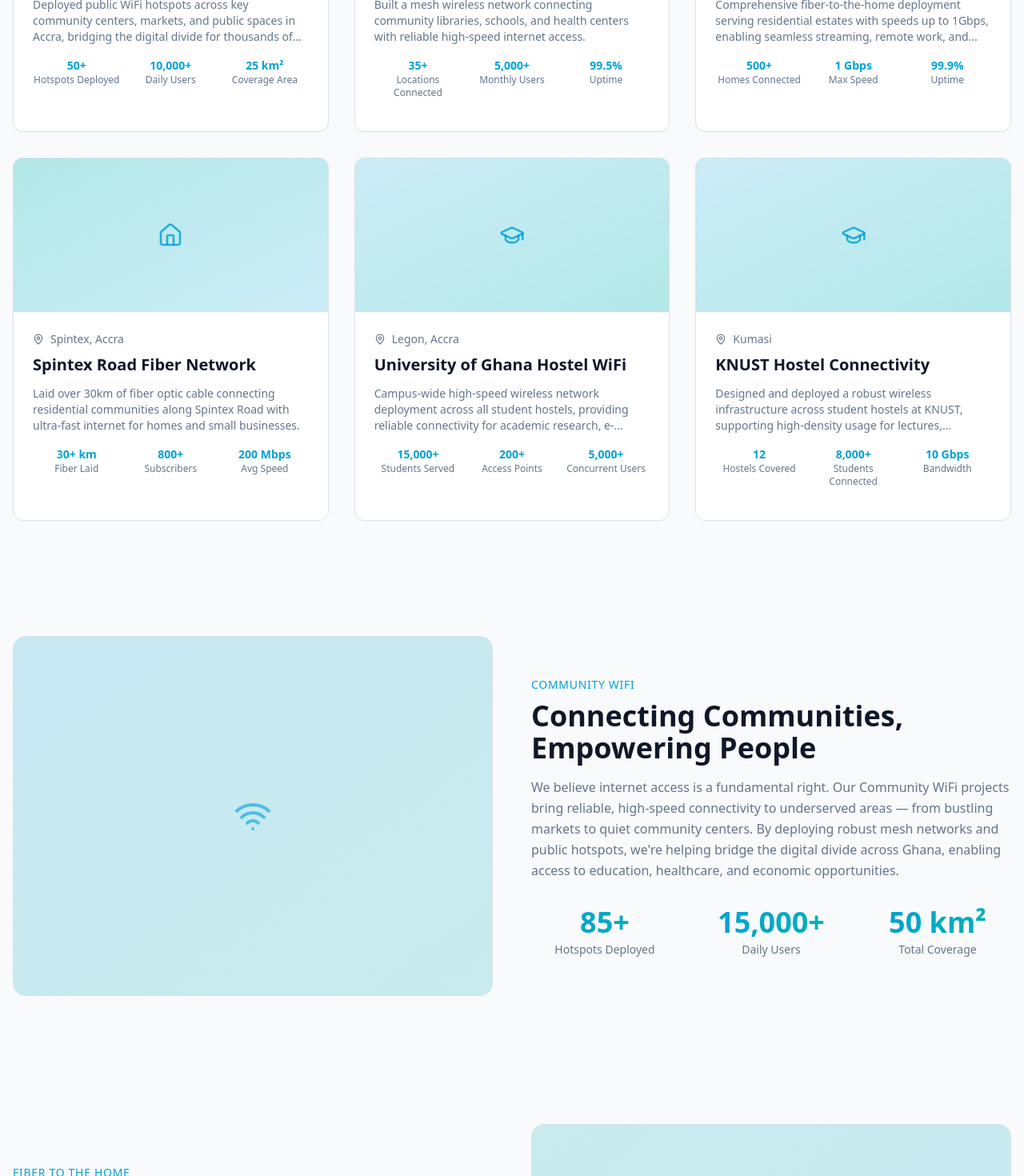
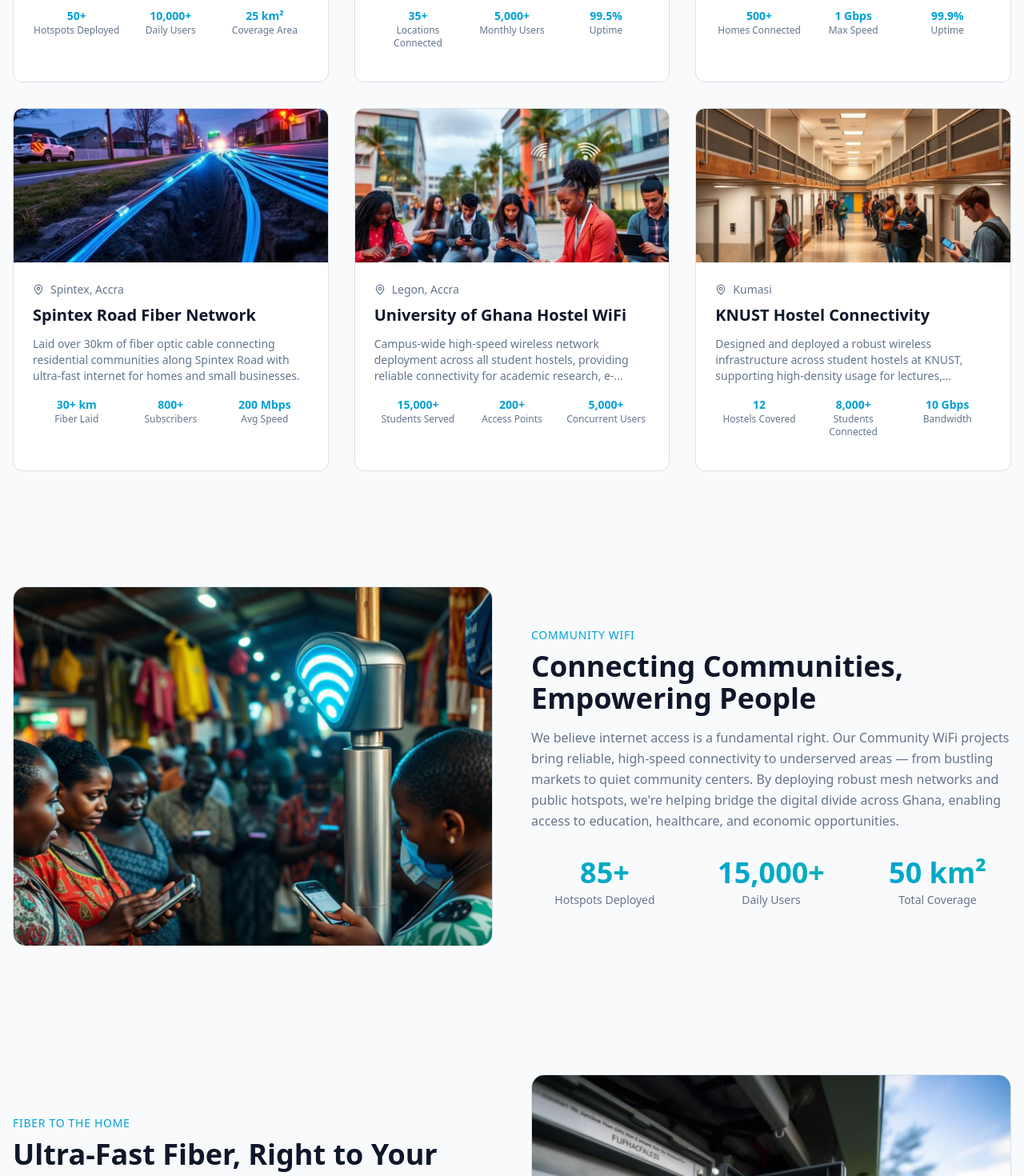
Before and after one commit to kingbello-tech/iklick-ghana-connect, a React (Vite) app: page /projects in a window 1280 px wide. Shown: the part 880-2350 px from the top of the page at 80% size. Built offline with nearby package versions, Linux system fonts and the light colour scheme; the HTML template or start-up script is replaced by a standard one.

Commit message:
Add project images to cards
Co-authored-by: kingbello-tech <194913034+kingbello-tech@users.noreply.github.com>

```diff
--- a/src/pages/Projects.tsx
+++ b/src/pages/Projects.tsx
@@ -1,8 +1,18 @@
 import { useState, useEffect, useRef } from "react";
-import { Wifi, Home, GraduationCap, MapPin, Users, Signal, ArrowRight, ChevronRight } from "lucide-react";
+import { MapPin, ArrowRight, ChevronRight } from "lucide-react";
 import { Button } from "@/components/ui/button";
 import Navbar from "@/components/Navbar";
 import Footer from "@/components/Footer";
+
+import projectCommunityWifi from "@/assets/project-community-wifi.jpg";
+import projectCommunityMesh from "@/assets/project-community-mesh.jpg";
+import projectFtth from "@/assets/project-ftth.jpg";
+import projectFiberNetwork from "@/assets/project-fiber-network.jpg";
+import projectUniversityWifi from "@/assets/project-university-wifi.jpg";
+import projectHostelWifi from "@/assets/project-hostel-wifi.jpg";
+import featuredCommunity from "@/assets/project-featured-community.jpg";
+import featuredFtth from "@/assets/project-featured-ftth.jpg";
+import featuredUniversity from "@/assets/project-featured-university.jpg";
 
 interface Project {
   id: number;
@@ -11,87 +21,45 @@ interface Project {
   location: string;
   description: string;
   stats: { label: string; value: string }[];
-  icon: React.ReactNode;
+  image: string;
 }
 
 const projects: Project[] = [
   {
-    id: 1,
-    title: "Accra Community Hotspots",
-    category: "community",
-    location: "Greater Accra Region",
+    id: 1, title: "Accra Community Hotspots", category: "community", location: "Greater Accra Region",
     description: "Deployed public WiFi hotspots across key community centers, markets, and public spaces in Accra, bridging the digital divide for thousands of residents.",
-    stats: [
-      { label: "Hotspots Deployed", value: "50+" },
-      { label: "Daily Users", value: "10,000+" },
-      { label: "Coverage Area", value: "25 km²" },
-    ],
-    icon: <Wifi className="w-8 h-8" />,
+    stats: [{ label: "Hotspots Deployed", value: "50+" }, { label: "Daily Users", value: "10,000+" }, { label: "Coverage Area", value: "25 km²" }],
+    image: projectCommunityWifi,
   },
   {
-    id: 2,
-    title: "Tema Community Network",
-    category: "community",
-    location: "Tema Metropolitan Area",
+    id: 2, title: "Tema Community Network", category: "community", location: "Tema Metropolitan Area",
     description: "Built a mesh wireless network connecting community libraries, schools, and health centers with reliable high-speed internet access.",
-    stats: [
-      { label: "Locations Connected", value: "35+" },
-      { label: "Monthly Users", value: "5,000+" },
-      { label: "Uptime", value: "99.5%" },
-    ],
-    icon: <Wifi className="w-8 h-8" />,
+    stats: [{ label: "Locations Connected", value: "35+" }, { label: "Monthly Users", value: "5,000+" }, { label: "Uptime", value: "99.5%" }],
+    image: projectCommunityMesh,
   },
   {
-    id: 3,
-    title: "East Legon FTTH Rollout",
-    category: "ftth",
-    location: "East Legon, Accra",
+    id: 3, title: "East Legon FTTH Rollout", category: "ftth", location: "East Legon, Accra",
     description: "Comprehensive fiber-to-the-home deployment serving residential estates with speeds up to 1Gbps, enabling seamless streaming, remote work, and smart home connectivity.",
-    stats: [
-      { label: "Homes Connected", value: "500+" },
-      { label: "Max Speed", value: "1 Gbps" },
-      { label: "Uptime", value: "99.9%" },
-    ],
-    icon: <Home className="w-8 h-8" />,
+    stats: [{ label: "Homes Connected", value: "500+" }, { label: "Max Speed", value: "1 Gbps" }, { label: "Uptime", value: "99.9%" }],
+    image: projectFtth,
   },
   {
-    id: 4,
-    title: "Spintex Road Fiber Network",
-    category: "ftth",
-    location: "Spintex, Accra",
+    id: 4, title: "Spintex Road Fiber Network", category: "ftth", location: "Spintex, Accra",
     description: "Laid over 30km of fiber optic cable connecting residential communities along Spintex Road with ultra-fast internet for homes and small businesses.",
-    stats: [
-      { label: "Fiber Laid", value: "30+ km" },
-      { label: "Subscribers", value: "800+" },
-      { label: "Avg Speed", value: "200 Mbps" },
-    ],
-    icon: <Home className="w-8 h-8" />,
+    stats: [{ label: "Fiber Laid", value: "30+ km" }, { label: "Subscribers", value: "800+" }, { label: "Avg Speed", value: "200 Mbps" }],
+    image: projectFiberNetwork,
   },
   {
-    id: 5,
-    title: "University of Ghana Hostel WiFi",
-    category: "university",
-    location: "Legon, Accra",
+    id: 5, title: "University of Ghana Hostel WiFi", category: "university", location: "Legon, Accra",
     description: "Campus-wide high-speed wireless network deployment across all student hostels, providing reliable connectivity for academic research, e-learning, and student life.",
-    stats: [
-      { label: "Students Served", value: "15,000+" },
-      { label: "Access Points", value: "200+" },
-      { label: "Concurrent Users", value: "5,000+" },
-    ],
-    icon: <GraduationCap className="w-8 h-8" />,
+    stats: [{ label: "Students Served", value: "15,000+" }, { label: "Access Points", value: "200+" }, { label: "Concurrent Users", value: "5,000+" }],
+    image: projectUniversityWifi,
   },
   {
-    id: 6,
-    title: "KNUST Hostel Connectivity",
-    category: "university",
-    location: "Kumasi",
+    id: 6, title: "KNUST Hostel Connectivity", category: "university", location: "Kumasi",
     description: "Designed and deployed a robust wireless infrastructure across student hostels at KNUST, supporting high-density usage for lectures, research, and entertainment.",
-    stats: [
-      { label: "Hostels Covered", value: "12" },
-      { label: "Students Connected", value: "8,000+" },
-      { label: "Bandwidth", value: "10 Gbps" },
-    ],
-    icon: <GraduationCap className="w-8 h-8" />,
+    stats: [{ label: "Hostels Covered", value: "12" }, { label: "Students Connected", value: "8,000+" }, { label: "Bandwidth", value: "10 Gbps" }],
+    image: projectHostelWifi,
   },
 ];
 
@@ -104,64 +72,33 @@ const filters = [
 
 const featuredSections = [
   {
-    category: "community",
-    title: "Community WiFi",
-    subtitle: "Connecting Communities, Empowering People",
+    category: "community", title: "Community WiFi", subtitle: "Connecting Communities, Empowering People",
     description: "We believe internet access is a fundamental right. Our Community WiFi projects bring reliable, high-speed connectivity to underserved areas — from bustling markets to quiet community centers. By deploying robust mesh networks and public hotspots, we're helping bridge the digital divide across Ghana, enabling access to education, healthcare, and economic opportunities.",
-    stats: [
-      { value: "85+", label: "Hotspots Deployed" },
-      { value: "15,000+", label: "Daily Users" },
-      { value: "50 km²", label: "Total Coverage" },
-    ],
-    icon: <Wifi className="w-12 h-12" />,
-    gradient: "from-primary/20 to-accent/20",
+    stats: [{ value: "85+", label: "Hotspots Deployed" }, { value: "15,000+", label: "Daily Users" }, { value: "50 km²", label: "Total Coverage" }],
+    image: featuredCommunity,
   },
   {
-    category: "ftth",
-    title: "Fiber to the Home",
-    subtitle: "Ultra-Fast Fiber, Right to Your Doorstep",
+    category: "ftth", title: "Fiber to the Home", subtitle: "Ultra-Fast Fiber, Right to Your Doorstep",
     description: "Our FTTH projects deliver blazing-fast fiber optic connections directly into residential homes. With speeds up to 1Gbps, families can stream, work remotely, game, and connect smart devices without compromise. We handle everything from trenching and cable laying to final-mile installation, ensuring a seamless experience from start to finish.",
-    stats: [
-      { value: "1,300+", label: "Homes Connected" },
-      { value: "60+ km", label: "Fiber Laid" },
-      { value: "99.9%", label: "Network Uptime" },
-    ],
-    icon: <Home className="w-12 h-12" />,
-    gradient: "from-accent/20 to-primary/20",
+    stats: [{ value: "1,300+", label: "Homes Connected" }, { value: "60+ km", label: "Fiber Laid" }, { value: "99.9%", label: "Network Uptime" }],
+    image: featuredFtth,
   },
   {
-    category: "university",
-    title: "University Hostel WiFi",
-    subtitle: "Powering Campus Life with Seamless WiFi",
+    category: "university", title: "University Hostel WiFi", subtitle: "Powering Campus Life with Seamless WiFi",
     description: "Our university projects provide high-density wireless coverage across student hostels and campus facilities. Designed to handle thousands of concurrent connections, our networks support e-learning platforms, research activities, video conferencing, and social connectivity — keeping students connected 24/7.",
-    stats: [
-      { value: "23,000+", label: "Students Served" },
-      { value: "400+", label: "Access Points" },
-      { value: "20 Gbps", label: "Total Bandwidth" },
-    ],
-    icon: <GraduationCap className="w-12 h-12" />,
-    gradient: "from-primary/20 to-accent/20",
+    stats: [{ value: "23,000+", label: "Students Served" }, { value: "400+", label: "Access Points" }, { value: "20 Gbps", label: "Total Bandwidth" }],
+    image: featuredUniversity,
   },
 ];
 
 function useScrollAnimation() {
   const ref = useRef<HTMLDivElement>(null);
   const [isVisible, setIsVisible] = useState(false);
-
   useEffect(() => {
-    const observer = new IntersectionObserver(
-      ([entry]) => {
-        if (entry.isIntersecting) {
-          setIsVisible(true);
-          observer.disconnect();
-        }
-      },
-      { threshold: 0.1 }
-    );
+    const observer = new IntersectionObserver(([entry]) => { if (entry.isIntersecting) { setIsVisible(true); observer.disconnect(); } }, { threshold: 0.1 });
     if (ref.current) observer.observe(ref.current);
     return () => observer.disconnect();
   }, []);
-
   return { ref, isVisible };
 }
 
@@ -177,7 +114,6 @@ function AnimatedStat({ value, label }: { value: string; label: string }) {
 
 const Projects = () => {
   const [activeFilter, setActiveFilter] = useState("all");
-
   const filtered = activeFilter === "all" ? projects : projects.filter((p) => p.category === activeFilter);
 
   return (
@@ -187,13 +123,8 @@ const Projects = () => {
       {/* Hero */}
       <section className="pt-28 pb-20 relative overflow-hidden">
         <div className="absolute inset-0 bg-gradient-to-br from-primary/10 via-background to-accent/10" />
-        <div className="absolute inset-0 opacity-10" style={{ backgroundImage: "radial-gradient(circle at 1px 1px, hsl(var(--primary)/0.3) 1px, transparent 0)", backgroundSize: "40px 40px" }} />
         <div className="container mx-auto px-4 relative z-10 text-center">
           <div className="animate-fade-in">
-            <span className="inline-flex items-center gap-2 px-4 py-2 rounded-full bg-primary/10 border border-primary/20 text-primary text-sm font-medium mb-6">
-              <Signal className="w-4 h-4" />
-              Delivering Connectivity Across Ghana
-            </span>
             <h1 className="text-4xl md:text-6xl font-bold mb-6">
               Our <span className="gradient-text">Projects</span>
             </h1>
@@ -209,17 +140,10 @@ const Projects = () => {
         <div className="container mx-auto px-4">
           <div className="flex flex-wrap justify-center gap-3">
             {filters.map((f) => (
-              <button
-                key={f.key}
-                onClick={() => setActiveFilter(f.key)}
+              <button key={f.key} onClick={() => setActiveFilter(f.key)}
                 className={`px-5 py-2.5 rounded-full text-sm font-medium transition-all duration-300 ${
-                  activeFilter === f.key
-                    ? "bg-primary text-primary-foreground shadow-lg shadow-primary/25"
-                    : "bg-muted text-muted-foreground hover:bg-muted/80 hover:text-foreground"
-                }`}
-              >
-                {f.label}
-              </button>
+                  activeFilter === f.key ? "bg-primary text-primary-foreground shadow-lg shadow-primary/25" : "bg-muted text-muted-foreground hover:bg-muted/80 hover:text-foreground"
+                }`}>{f.label}</button>
             ))}
           </div>
         </div>
@@ -253,8 +177,7 @@ const Projects = () => {
           </p>
           <a href="mailto:sales@iklickgh.com">
             <Button variant="hero" size="lg" className="text-base px-8 py-6">
-              Schedule a Consultation
-              <ArrowRight className="w-5 h-5 ml-1" />
+              Schedule a Consultation <ArrowRight className="w-5 h-5 ml-1" />
             </Button>
           </a>
         </div>
@@ -267,37 +190,22 @@ const Projects = () => {
 
 function ProjectCard({ project, index }: { project: Project; index: number }) {
   const { ref, isVisible } = useScrollAnimation();
-  const gradients: Record<string, string> = {
-    community: "from-primary/30 to-accent/20",
-    ftth: "from-accent/30 to-primary/20",
-    university: "from-primary/20 to-accent/30",
-  };
-
   return (
-    <div
-      ref={ref}
+    <div ref={ref}
       className={`group rounded-xl border border-border bg-card overflow-hidden transition-all duration-500 hover:scale-[1.03] hover:shadow-xl hover:shadow-primary/10 hover:border-primary/30 ${
         isVisible ? "opacity-100 translate-y-0" : "opacity-0 translate-y-8"
       }`}
-      style={{ transitionDelay: `${index * 100}ms` }}
-    >
-      {/* Image area */}
-      <div className={`h-48 bg-gradient-to-br ${gradients[project.category]} flex items-center justify-center relative overflow-hidden`}>
-        <div className="absolute inset-0 opacity-20" style={{ backgroundImage: "radial-gradient(circle at 1px 1px, hsl(var(--foreground)/0.1) 1px, transparent 0)", backgroundSize: "20px 20px" }} />
-        <div className="text-primary/80 group-hover:scale-110 transition-transform duration-500">
-          {project.icon}
-        </div>
+      style={{ transitionDelay: `${index * 100}ms` }}>
+      <div className="h-48 overflow-hidden">
+        <img src={project.image} alt={project.title} loading="lazy" width={800} height={600}
+          className="w-full h-full object-cover group-hover:scale-110 transition-transform duration-500" />
       </div>
-
       <div className="p-6">
         <div className="flex items-center gap-2 text-sm text-muted-foreground mb-2">
-          <MapPin className="w-3.5 h-3.5" />
-          {project.location}
+          <MapPin className="w-3.5 h-3.5" />{project.location}
         </div>
         <h3 className="text-xl font-bold mb-3 group-hover:text-primary transition-colors">{project.title}</h3>
         <p className="text-muted-foreground text-sm mb-4 line-clamp-3">{project.description}</p>
-
-        {/* Stats */}
         <div className="grid grid-cols-3 gap-2 mb-4">
           {project.stats.map((stat) => (
             <div key={stat.label} className="text-center">
@@ -306,12 +214,9 @@ function ProjectCard({ project, index }: { project: Project; index: number }) {
             </div>
           ))}
         </div>
-
         <div className="overflow-hidden max-h-0 group-hover:max-h-12 transition-all duration-300">
           <a href="mailto:sales@iklickgh.com">
-            <Button variant="hero" size="sm" className="w-full">
-              Learn More <ChevronRight className="w-4 h-4 ml-1" />
-            </Button>
+            <Button variant="hero" size="sm" className="w-full">Learn More <ChevronRight className="w-4 h-4 ml-1" /></Button>
           </a>
         </div>
       </div>
@@ -322,29 +227,21 @@ function ProjectCard({ project, index }: { project: Project; index: number }) {
 function FeaturedSection({ section, index }: { section: typeof featuredSections[0]; index: number }) {
   const { ref, isVisible } = useScrollAnimation();
   const reversed = index % 2 === 1;
-
   return (
     <section ref={ref} className="py-20 relative overflow-hidden">
       <div className="container mx-auto px-4">
         <div className={`flex flex-col ${reversed ? "lg:flex-row-reverse" : "lg:flex-row"} gap-12 items-center`}>
-          {/* Visual */}
           <div className={`flex-1 transition-all duration-700 ${isVisible ? "opacity-100 translate-x-0" : `opacity-0 ${reversed ? "translate-x-8" : "-translate-x-8"}`}`}>
-            <div className={`aspect-[4/3] rounded-2xl bg-gradient-to-br ${section.gradient} border border-border flex items-center justify-center relative overflow-hidden`}>
-              <div className="absolute inset-0 opacity-10" style={{ backgroundImage: "radial-gradient(circle at 1px 1px, hsl(var(--primary)/0.3) 1px, transparent 0)", backgroundSize: "30px 30px" }} />
-              <div className="text-primary/60">{section.icon}</div>
+            <div className="aspect-[4/3] rounded-2xl border border-border overflow-hidden">
+              <img src={section.image} alt={section.title} loading="lazy" width={1200} height={900} className="w-full h-full object-cover" />
             </div>
           </div>
-
-          {/* Content */}
           <div className={`flex-1 transition-all duration-700 delay-200 ${isVisible ? "opacity-100 translate-x-0" : `opacity-0 ${reversed ? "-translate-x-8" : "translate-x-8"}`}`}>
             <span className="text-primary font-medium text-sm uppercase tracking-wider">{section.title}</span>
             <h2 className="text-3xl md:text-4xl font-bold mt-2 mb-4">{section.subtitle}</h2>
             <p className="text-muted-foreground leading-relaxed mb-8">{section.description}</p>
-
             <div className="grid grid-cols-3 gap-6">
-              {section.stats.map((stat) => (
-                <AnimatedStat key={stat.label} value={stat.value} label={stat.label} />
-              ))}
+              {section.stats.map((stat) => (<AnimatedStat key={stat.label} value={stat.value} label={stat.label} />))}
             </div>
           </div>
         </div>
```
